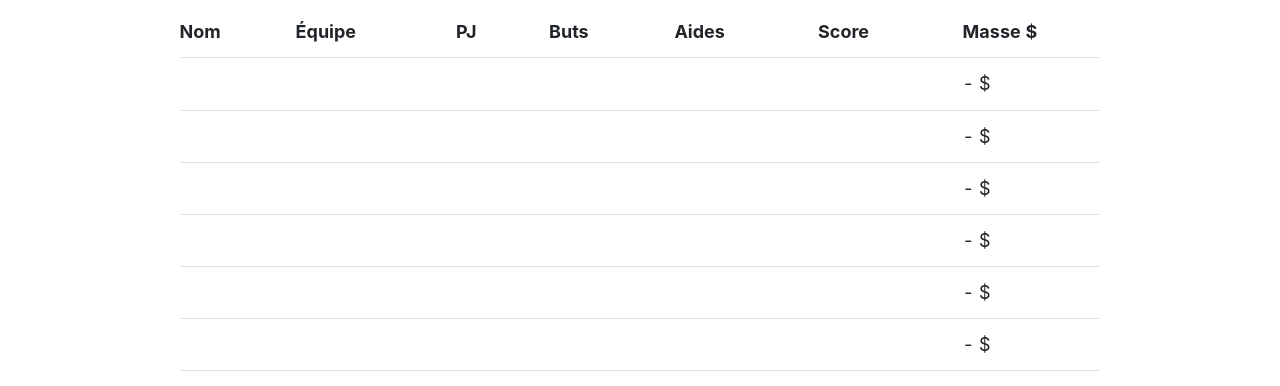
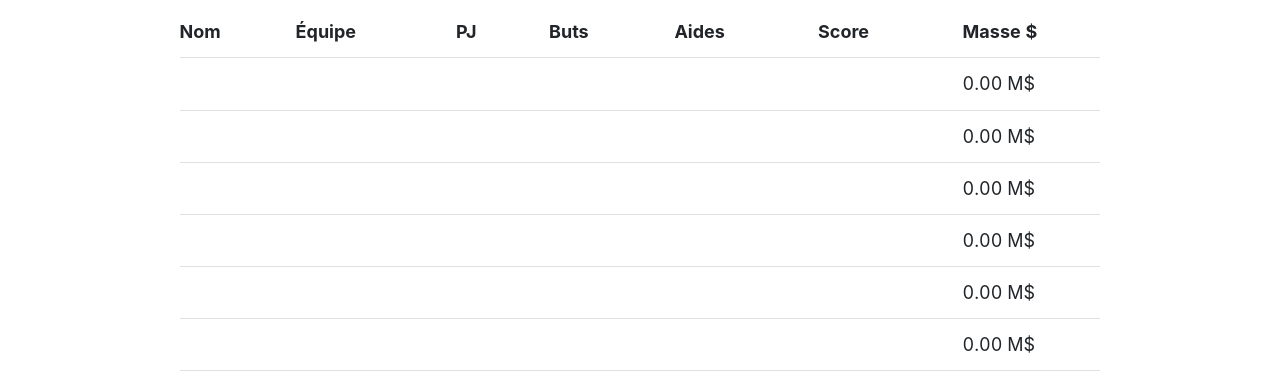
Before and after one commit to ActarusC/pool-de-hockey, a Gatsby site: page / in a window 1280 px wide. Shown: the part 403-789 px from the top of the page. Built offline with nearby package versions, Linux system fonts and the light colour scheme; Gatsby itself is replaced by a stand-in of ours.

Commit message:
affiche masse salariale

```diff
--- a/src/components/poolers.js
+++ b/src/components/poolers.js
@@ -48,7 +48,7 @@ function manipData(oData) {
               <td>{unPooler.A}</td>
 
               <td>{unPooler.Score}</td>
-              <td> - $</td>
+              <td>{ (unPooler.MasseSalariale / 10**6).toFixed(2)  } M$</td>
             </tr>
           ))}
         </tbody>
@@ -73,6 +73,7 @@ const Poolers = () => (
               PJ
               B
               A
+              MasseSalariale
             }
           }
         }
```
Also changed, not shown: src/templates/joueur.js (+1 -8 lines).
